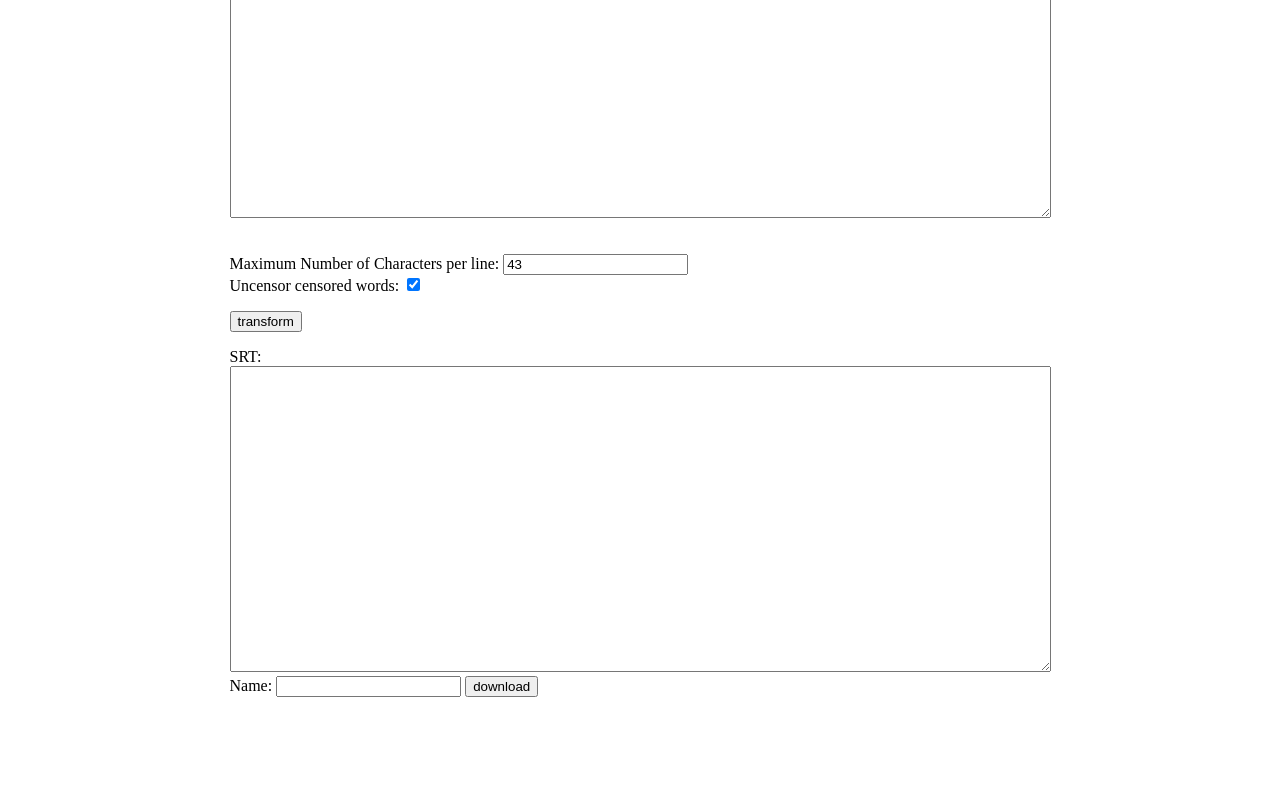
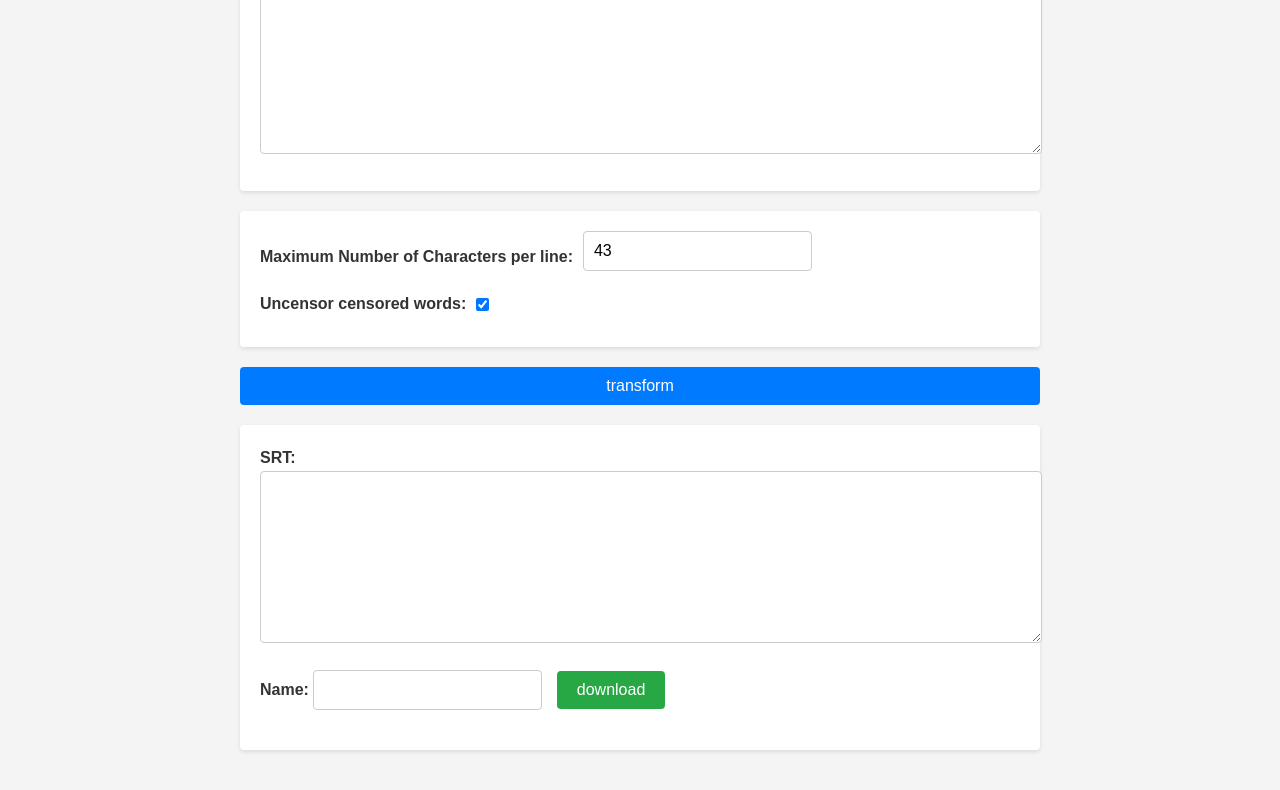
Before and after one commit to alex-schiller1990/srt-transformer, a website with bundled scripts: page index.html in a window 1280 px wide. Shown: the part 231-1021 px from the top of the page. Before the commit the page ends 952 px from the top, so only its background shows below. Built offline with nearby package versions, Linux system fonts and the light colour scheme.

Commit message:
added some styling

```diff
--- a/css/styles.css
+++ b/css/styles.css
@@ -1,9 +1,133 @@
+/* General styles */
 body {
-    display: flex;
-    flex-direction: column;
-    align-items: center;
+    font-family: Arial, sans-serif;
+    background-color: #f4f4f4;
+    color: #333;
+    margin: 0;
+    padding: 0;
+    line-height: 1.6;
+}
+
+header {
+    background-color: #007BFF;
+    color: white;
+    padding: 20px 0;
+    text-align: center;
+}
+
+header h1 {
+    margin: 0;
+    font-size: 2em;
+}
+
+main {
+    padding: 20px;
+    max-width: 800px;
+    margin: 0 auto;
 }
 
 section {
-    padding: 1rem 0;
+    margin-bottom: 20px;
 }
+
+label {
+    font-weight: bold;
+    margin-bottom: 5px;
+}
+
+input[type="file"],
+input[type="number"],
+input[type="text"],
+textarea {
+    max-width: 100%;
+    padding: 10px;
+    margin-bottom: 10px;
+    border: 1px solid #ccc;
+    border-radius: 4px;
+    font-size: 1em;
+}
+
+textarea {
+    resize: vertical;
+    height: 150px;
+}
+
+button {
+    background-color: #007BFF;
+    color: white;
+    border: none;
+    padding: 10px 20px;
+    font-size: 1em;
+    border-radius: 4px;
+    cursor: pointer;
+    transition: background-color 0.3s ease;
+}
+
+button:hover {
+    background-color: #0056b3;
+}
+
+button.download {
+    background-color: #28a745;
+}
+
+button.download:hover {
+    background-color: #218838;
+}
+
+/* Specific section styles */
+.lrc-file,
+.srt-file {
+    background-color: white;
+    padding: 20px;
+    border-radius: 4px;
+    box-shadow: 0 2px 4px rgba(0, 0, 0, 0.1);
+}
+
+.options {
+    background-color: white;
+    padding: 20px;
+    border-radius: 4px;
+    box-shadow: 0 2px 4px rgba(0, 0, 0, 0.1);
+}
+
+.options label {
+    display: flex;
+    align-items: center;
+    margin-bottom: 10px;
+}
+
+.options input[type="number"],
+.options input[type="checkbox"] {
+    width: auto;
+    margin-left: 10px;
+}
+
+.transform {
+    display: block;
+    width: 100%;
+    margin: 20px 0;
+}
+
+.srt-file div {
+    margin-bottom: 10px;
+}
+
+.srt-file button.download {
+    margin-left: 10px;
+}
+
+/* Responsive design */
+@media (max-width: 600px) {
+    header h1 {
+        font-size: 1.5em;
+    }
+
+    main {
+        padding: 10px;
+    }
+
+    textarea {
+        height: 100px;
+    }
+}
```
